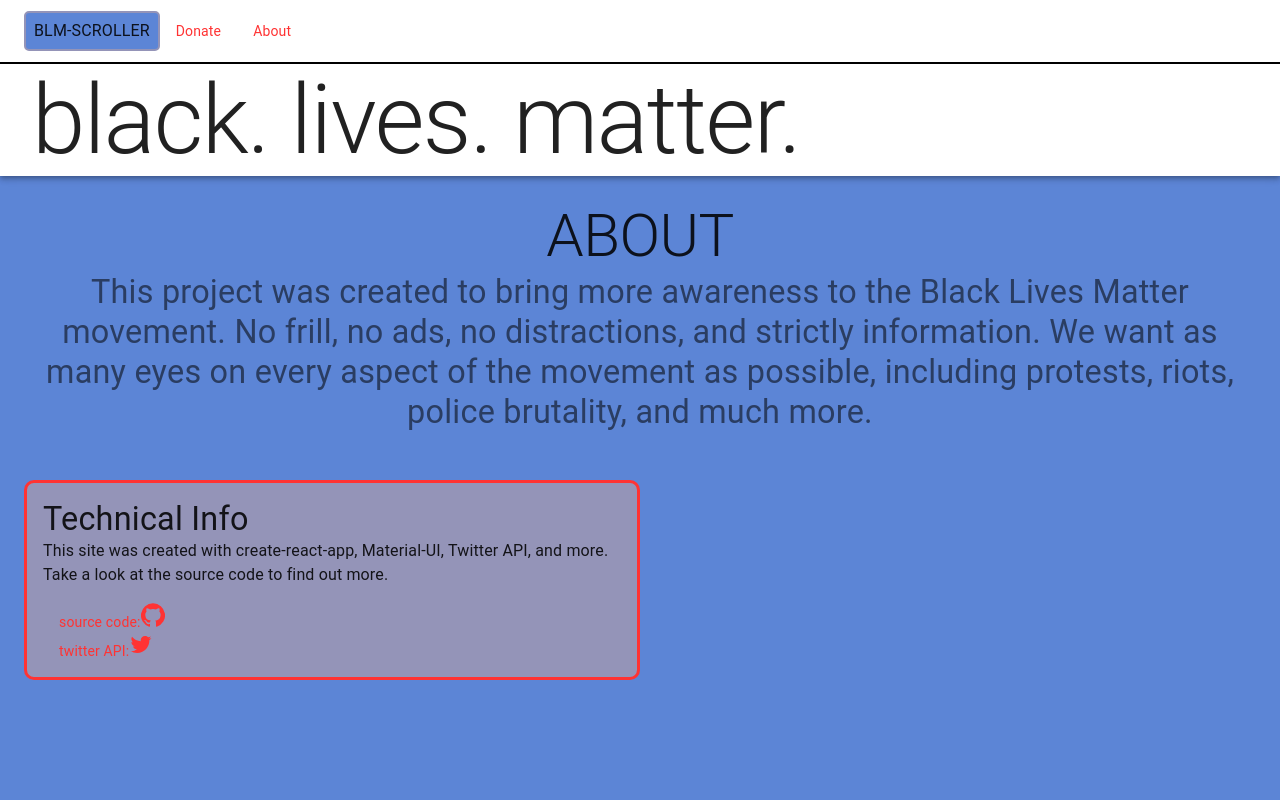
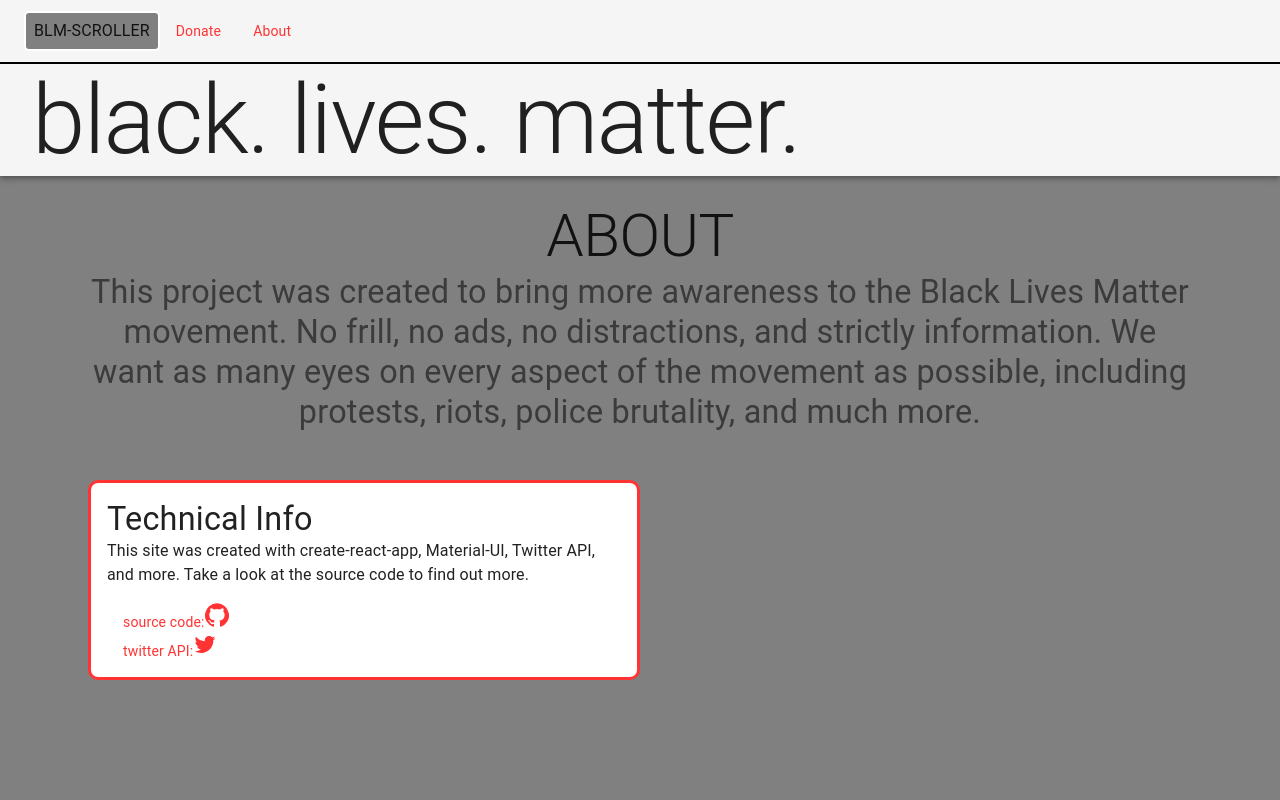
Before and after one commit to prduren/blm-scroller, a React (Create React App) app: page /about in a window 1280 px wide. Shown: the top 800 px of the page. Built offline with nearby package versions, Linux system fonts and the light colour scheme.

Commit message:
colors and sizing

```diff
--- a/src/layout/Layout.js
+++ b/src/layout/Layout.js
@@ -31,7 +31,7 @@ function Layout({ children }) {
 
   return (
     <Wrapper>
-      <AppBar color="tertiary" position="static">
+      <AppBar color="default" position="static">
         <Toolbar style={{ borderBottom: "2px solid black" }}>
           <StyledDiv>
             <Button onClick={goHome}>
@@ -57,7 +57,7 @@ function Layout({ children }) {
           bottom: "1px",
           right: "1px",
         }}
-        class="creators"
+        className="creators"
       >
         <p style={{ paddingLeft: "0 2rem", fontSize: "1.5rem", margin: 0 }}>
           creators:
--- a/src/pages/about.js
+++ b/src/pages/about.js
@@ -20,7 +20,8 @@ const AboutPage = () => {
         padding: 24,
         textAlign: "center",
         height: "100vh",
-        width: "100%",
+        width: "90%",
+        margin: "0 auto",
       }}
     >
       <Typography variant="h2">ABOUT</Typography>
--- a/src/utils/theme.js
+++ b/src/utils/theme.js
@@ -2,8 +2,8 @@ import { createMuiTheme, responsiveFontSizes } from "@material-ui/core/styles";
 
 const colors = {
   primary: "#ff3333",
-  secondary: "#5c85d6",
-  tertiary: " #9494b8",
+  secondary: "#808080",
+  tertiary: " #ffffff",
 };
 
 let theme = createMuiTheme({
```
